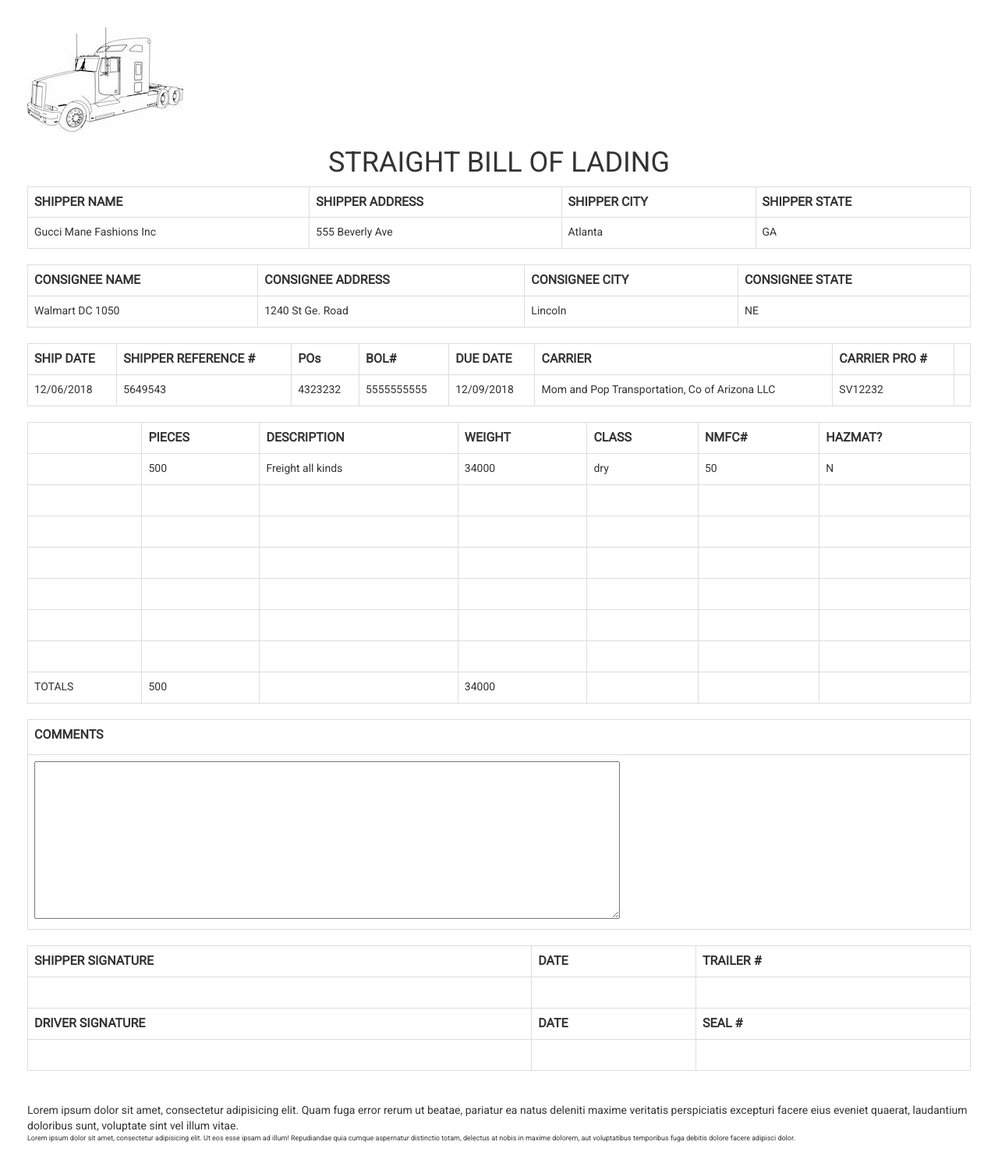
After one commit to CGJohnson112/straight_BOL_HTML, a PHP site: page /form_send.php in a window 1280 px wide. The commit adds this page. Shown: the whole page at 78% size. Run offline with PHP 8.4, Linux system fonts and the light colour scheme; lists and menus that the app fills with data are empty; some libraries are stand-ins or nearby versions.

Commit message:
updated CSS, changed to PHP document, added variables, made form_send_php document with hardcoded variables

```diff
--- /dev/null
+++ b/form_send.php
@@ -0,0 +1,259 @@
+<?php
+$ship_name = "Gucci Mane Fashions Inc";
+$ship_addr = "555 Beverly Ave";
+$ship_city = "Atlanta";
+$ship_state = "GA";
+
+$cons_name = "Walmart DC 1050";
+$cons_addr = "1240 St Ge. Road";
+$cons_city = "Lincoln";
+$cons_state = "NE";
+
+$ship_date = "12/06/2018";
+$ship_reference = "5649543";
+$ship_PO = "4323232";
+$BOL = "5555555555";
+$ship_due_date = "12/09/2018";
+$ship_carrier = "Mom and Pop Transportation, Co of Arizona LLC ";
+$ship_carrier_npro = "SV12232";
+
+$pieces = "500";
+$descrip = "Freight all kinds";
+$weight = "34000";
+$class = "dry";
+$nmfc_no = "50";
+$hz = "N";
+
+?>
+
+<!DOCTYPE html>
+<html lang="en">
+<head>
+	<meta charset="UTF-8">
+	<meta name="description" content="">
+  	<meta name="keywords" content="HTML,CSS,XML,JavaScript, jQuery">
+  	<meta name="author" content="C.G. 'Caprice' Johnson">
+	<meta name="viewport" content="width=device-width, initial-scale=1">
+	<!--<meta http-equiv="refresh" content="30">-->
+	<title>BOL</title>
+	<!-- Latest compiled and minified CSS -->
+	<link rel="stylesheet" href="https://maxcdn.bootstrapcdn.com/bootstrap/3.3.7/css/bootstrap.min.css" integrity="sha384-BVYiiSIFeK1dGmJRAkycuHAHRg32OmUcww7on3RYdg4Va+PmSTsz/K68vbdEjh4u" crossorigin="anonymous">
+	<link href="https://fonts.googleapis.com/css?family=Roboto" rel="stylesheet">
+	<link rel="stylesheet" href="style.css">
+	<!--jquery-->
+
+
+</head>
+<body>
+<div class="container">
+<img src="truck.jpg" alt="" />
+<div class="head">
+
+<h1>STRAIGHT BILL OF LADING</h1>
+</div>
+<table class ='table table-bordered'>
+	<tr>
+		<th>SHIPPER NAME</th>
+		<th>SHIPPER ADDRESS</th>
+		<th>SHIPPER CITY</th>
+		<th>SHIPPER STATE</th>
+	</tr>
+	<tr>
+		<td><?php echo $ship_name;?></td>
+		<td><?php echo $ship_addr;?></td>
+		<td><?php echo $ship_city;?></td>
+		<td><?php echo $ship_state;?></td>
+	</tr>
+</table>
+
+
+<table class ='table table-bordered'>
+	<tr>
+		<th>CONSIGNEE NAME</th>
+		<th>CONSIGNEE ADDRESS</th>
+		<th>CONSIGNEE CITY</th>
+		<th>CONSIGNEE STATE</th>
+	</tr>
+	<tr>
+		<td><?php echo $cons_name;?></td>
+		<td><?php echo $cons_addr;?></td>
+		<td><?php echo $cons_city;?></td>
+		<td><?php echo $cons_state;?></td>
+	</tr>
+</table>
+<table class ='table table-bordered'>
+	<tr>
+		<th>SHIP DATE</th>
+		<th>SHIPPER REFERENCE #</th>
+		<th>POs</th>
+		<th>BOL#</th>
+		<th>DUE DATE</th>
+		<th>CARRIER</th>
+		<th>CARRIER PRO #</th>
+
+	</tr>
+
+
+
+	<tr>
+		<td><?php echo $ship_date;?></td>
+		<td><?php echo $ship_reference;?></td>
+		<td><?php echo $ship_PO;?></td>
+		<td><?php echo $BOL;?></td>
+		<td><?php echo $ship_due_date;?></td>
+		<td><?php echo $ship_carrier;?></td>
+		<td><?php echo $ship_carrier_npro;?></td>
+		<td></td>
+	</tr>
+</table>
+
+
+
+
+<table class ='text table table-bordered'>
+<tr>
+		<th></th>
+		<th>PIECES</th>
+		<th>DESCRIPTION</th>
+		<th>WEIGHT</th>
+		<th>CLASS</th>
+		<th>NMFC#</th>
+		<th>HAZMAT?</th>
+
+	</tr>
+	<tr>
+		</td>
+		<td></td>
+		<td><?php echo $pieces;?></td>
+		<td><?php echo $descrip;?></td>
+		<td><?php echo $weight;?></td>
+		<td><?php echo $class;?></td>
+		<td><?php echo $nmfc_no;?></td>
+		<td><?php echo $hz;?></td>
+
+	</tr>
+	<tr>
+		<td></td>
+		<td></td>
+		<td></td>
+		<td></td>
+		<td></td>
+		<td></td>
+		<td></td>
+	</tr>
+	<tr>
+		<td></td>
+		<td></td>
+		<td></td>
+		<td></td>
+		<td></td>
+		<td></td>
+		<td></td>
+	</tr>
+	<tr>
+		<td></td>
+		<td></td>
+		<td></td>
+		<td></td>
+		<td></td>
+		<td></td>
+		<td></td>
+	</tr>
+	<tr>
+		<td></td>
+		<td></td>
+		<td></td>
+		<td></td>
+		<td></td>
+		<td></td>
+		<td></td>
+	</tr>
+	<tr>
+		<td></td>
+		<td></td>
+		<td></td>
+		<td></td>
+		<td></td>
+		<td></td>
+		<td></td>
+	</tr>
+	<tr>
+		<td></td>
+		<td></td>
+		<td></td>
+		<td></td>
+		<td></td>
+		<td></td>
+		<td></td>
+	</tr>
+	<tr>
+		<td>TOTALS</td>
+		<td><?php echo $pieces;?></td>
+		<td></td>
+		<td><?php echo $weight;?></td>
+		<td></td>
+		<td></td>
+		<td></td>
+	</tr>
+
+
+</table>
+
+<table class='table table-bordered'>
+	<tr>
+		<th><label>COMMENTS</label></th>
+	</tr>
+	<tr>
+		<td><textarea name="" id="" cols="100" rows="10"></textarea></td>
+	</tr>
+
+</table>
+
+
+<table class='table table-bordered'>
+	<tr>
+		<th>SHIPPER SIGNATURE</th>
+		<th>DATE</th>
+		<th>TRAILER #</th>
+	</tr>
+	<tr>
+		<td></td>
+		<td></td>
+		<td></td>
+	</tr>
+
+		<tr>
+		<th>DRIVER SIGNATURE</th>
+		<th>DATE</th>
+		<th>SEAL #</th>
+	</tr>
+	<tr>
+		<td></td>
+		<td></td>
+		<td></td>
+	</tr>
+
+</table>
+<br />
+<div class="disclosure">
+	Lorem ipsum dolor sit amet, consectetur adipisicing elit. Quam fuga error rerum ut beatae, pariatur ea natus deleniti maxime veritatis perspiciatis excepturi facere eius eveniet quaerat, laudantium doloribus sunt, voluptate sint vel illum vitae.
+</div>
+
+<footer>
+Lorem ipsum dolor sit amet, consectetur adipisicing elit. Ut eos esse ipsam ad illum! Repudiandae quia cumque aspernatur distinctio totam, delectus at nobis in maxime dolorem, aut voluptatibus temporibus fuga debitis dolore facere adipisci dolor.
+
+</footer>
+
+
+
+</div><!--end container-->
+
+
+
+</body>
+<!-- Latest compiled and minified JavaScript -->
+
+<script src="https://ajax.googleapis.com/ajax/libs/jquery/3.2.1/jquery.min.js"></script>
+<script src="https://maxcdn.bootstrapcdn.com/bootstrap/3.3.7/js/bootstrap.min.js" integrity="sha384-Tc5IQib027qvyjSMfHjOMaLkfuWVxZxUPnCJA7l2mCWNIpG9mGCD8wGNIcPD7Txa" crossorigin="anonymous"></script>
+<script src="script.js"></script>
+</html>
--- a/style.css
+++ b/style.css
@@ -3,16 +3,31 @@
 	margin: 0;
 }
 
+body {
+	font-family: 'Roboto', sans-serif;
+}
+
 .container {
-	margin: 20px;
-	padding: 5px;
+	width: 100%;
+	margin-right: 20px;
+	padding: 35px;
 }
 
 footer {
 	font-size: 9px;
 }
 
-th, td {
+tr {
+	height: 20px;
+}
+
+th{
+	font-weight: bold;
+    font-size:16px;
+
+}
+
+td {
 	border: 1px solid black;
 	padding: 5px;
 	height: 40px;
@@ -29,3 +44,9 @@ table {
 .head {
 	text-align: center;
 }
+
+.text {
+
+	padding: 15px;
+	height: 40px;
+}
```
Also changed, not shown: index.php (added, +225 -0 lines), truck.jpg (added).
